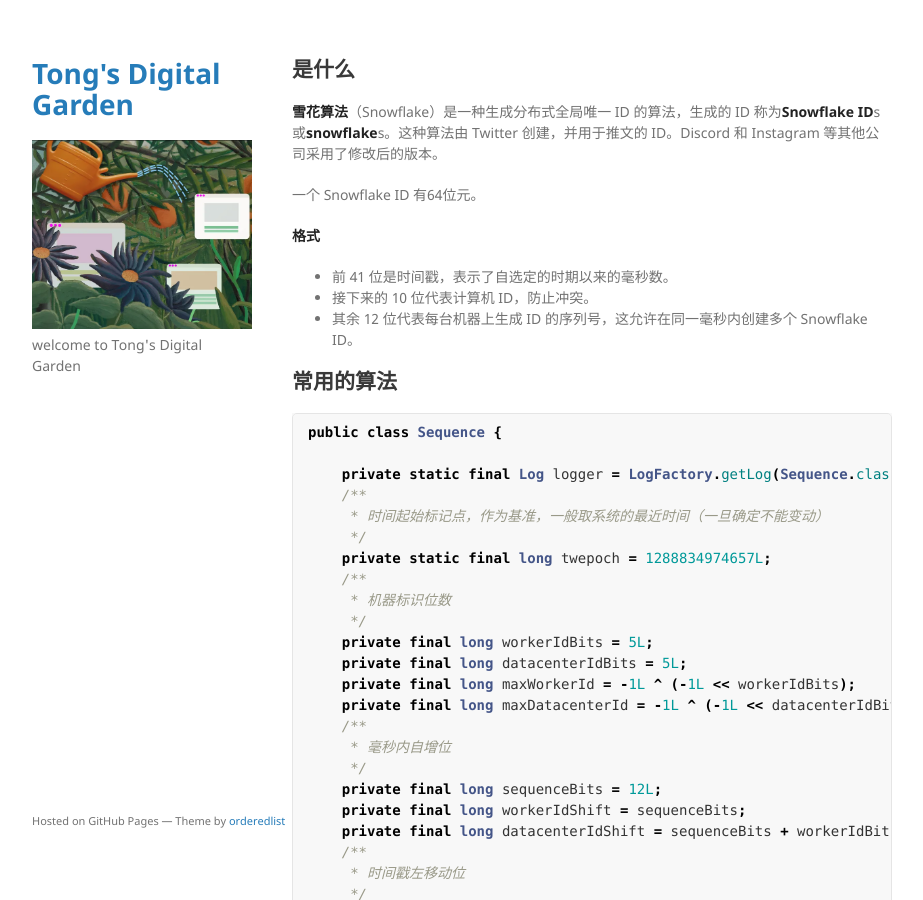
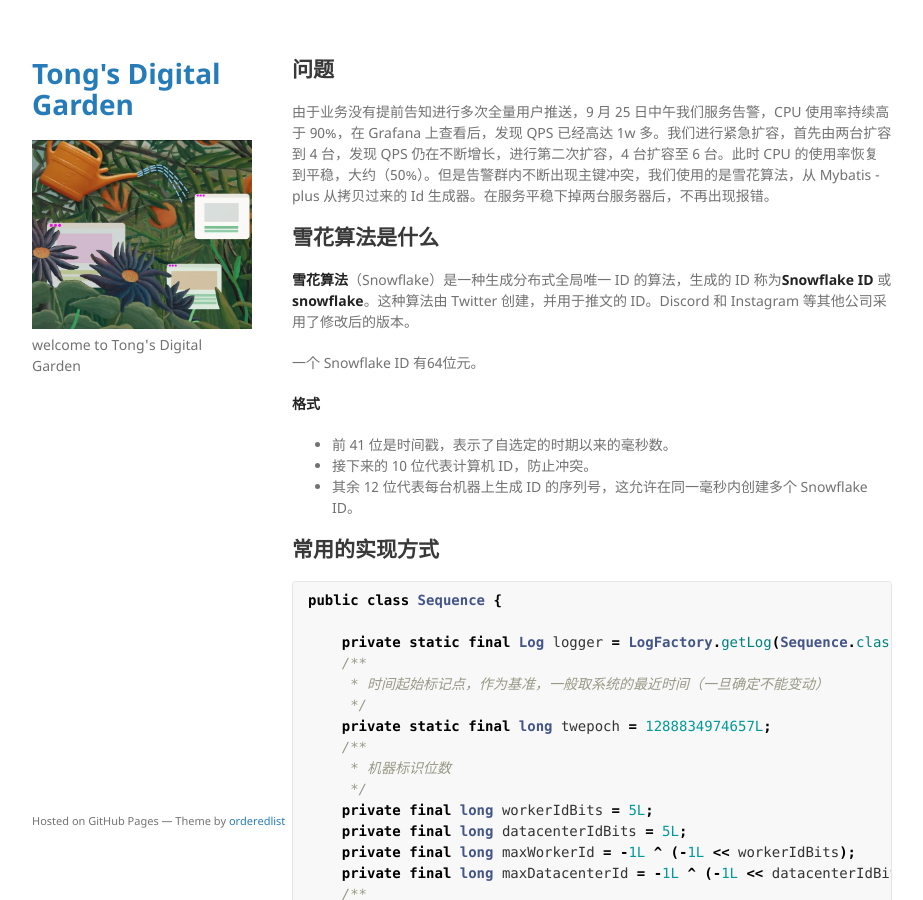
Before and after one commit to TongCodeSpace/TongCodeSpace.github.io, a Jekyll site: the page built from note/编程/框架学习/雪花算法学习分析.md, in a window 1280 px wide and 900 px high. Shown: the whole window, without its empty margins (178-1101 px from the left). Built offline with Jekyll 4.4.1, drawn with Linux system fonts in a browser that asks for light colours.

Commit message:
vault backup: M note/编程/框架学习/雪花算法学习分析.md

````diff
--- a/note/编程/框架学习/雪花算法学习分析.md
+++ b/note/编程/框架学习/雪花算法学习分析.md
@@ -4,9 +4,11 @@ tags:
   - 编程
 title: 雪花算法
 ---
+## 问题
+由于业务没有提前告知进行多次全量用户推送，9 月 25 日中午我们服务告警，CPU 使用率持续高于 90%，在 Grafana 上查看后，发现 QPS 已经高达 1w 多。我们进行紧急扩容，首先由两台扩容到 4 台，发现 QPS 仍在不断增长，进行第二次扩容，4 台扩容至 6 台。此时 CPU 的使用率恢复到平稳，大约（50%）。但是告警群内不断出现主键冲突，我们使用的是雪花算法，从 Mybatis -plus 从拷贝过来的 Id 生成器。在服务平稳下掉两台服务器后，不再出现报错。
 
-## 是什么
-**雪花算法**（Snowflake）是一种生成分布式全局唯一 ID 的算法，生成的 ID 称为**Snowflake ID**s 或**snowflake**s。这种算法由 Twitter 创建，并用于推文的 ID。Discord 和 Instagram 等其他公司采用了修改后的版本。
+## 雪花算法是什么
+**雪花算法**（Snowflake）是一种生成分布式全局唯一 ID 的算法，生成的 ID 称为**Snowflake ID** 或**snowflake**。这种算法由 Twitter 创建，并用于推文的 ID。Discord 和 Instagram 等其他公司采用了修改后的版本。
 
 一个 Snowflake ID 有64位元。
 
@@ -16,7 +18,7 @@ title: 雪花算法
 - 接下来的 10 位代表计算机 ID，防止冲突。
 - 其余 12 位代表每台机器上生成 ID 的序列号，这允许在同一毫秒内创建多个 Snowflake ID。
 
-## 常用的算法
+## 常用的实现方式
 ```java
 public class Sequence {
 
````
